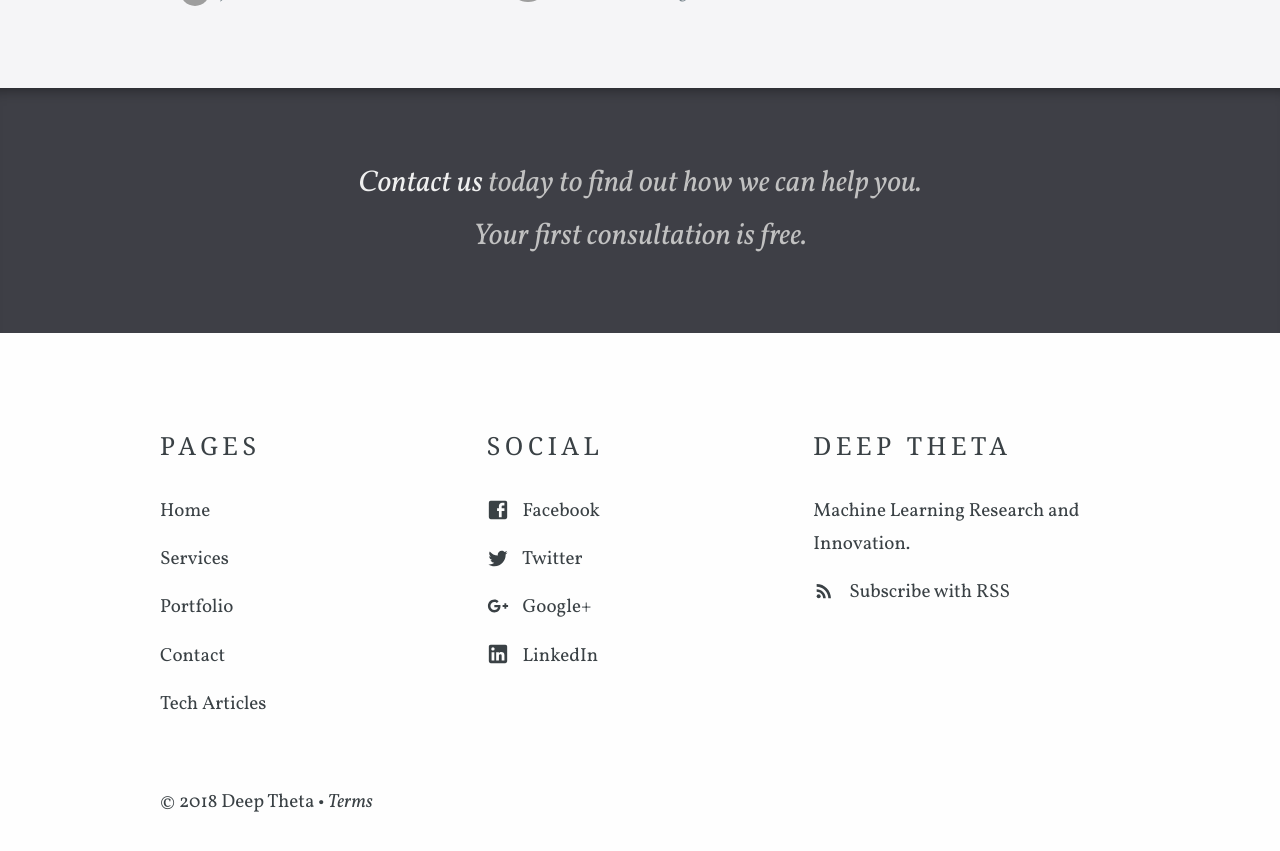
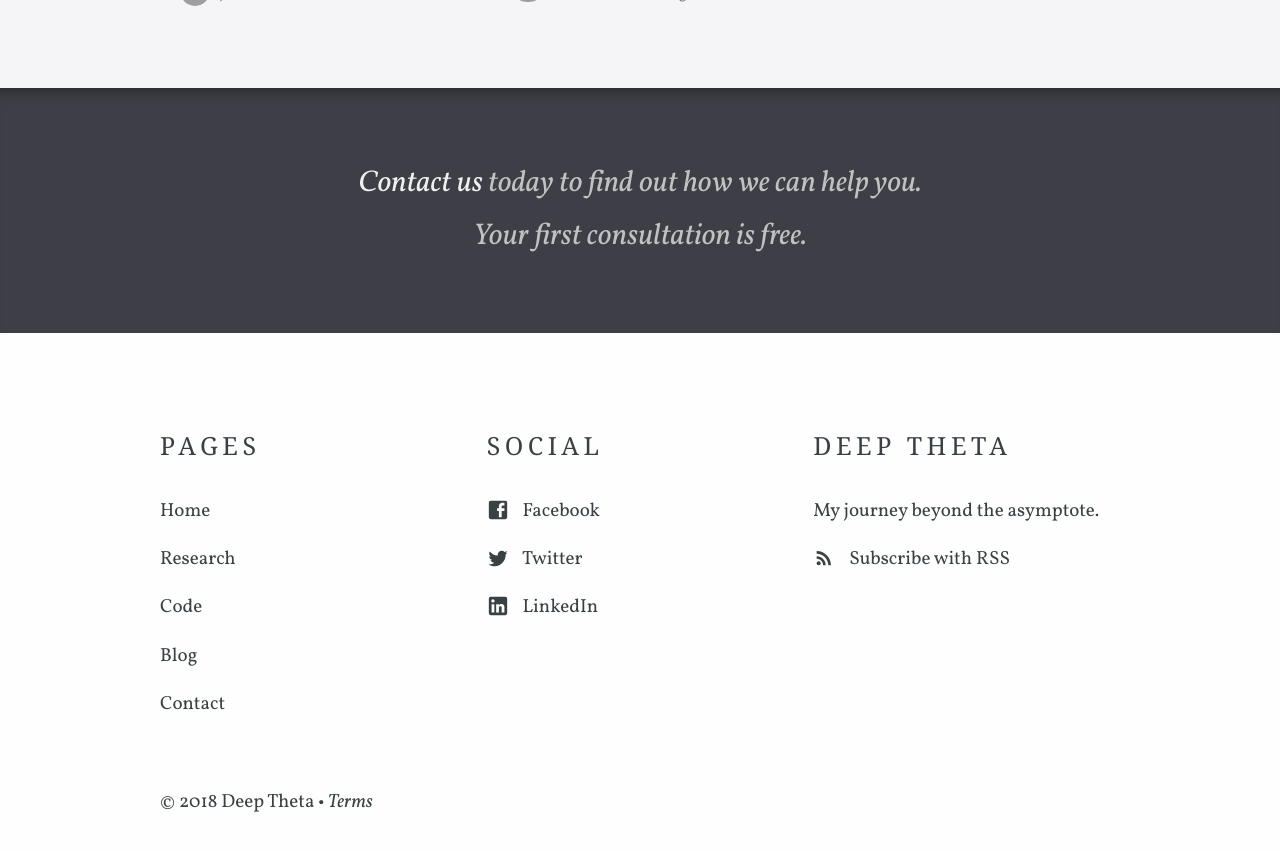
Before and after one commit to deeptheta/deeptheta.github.io, a Jekyll site: the page built from index.html, in a window 1280 px wide and 900 px high, scrolled down 602 px. Shown: the top 851 px of the window. Built offline with Jekyll 4.4.1, drawn with Linux system fonts in a browser that asks for light colours; some web fonts are replaced; grey boxes are pictures that could not be loaded.

```diff
--- a/Gemfile
+++ b/Gemfile
@@ -1,6 +1,6 @@
 source 'https://rubygems.org'
 
-gem 'jekyll', '3.7.2'
+gem 'jekyll', '3.8.4'
 
 group :jekyll_plugins do
   gem 'jekyll-archives', '2.1.1'
--- a/_config.yml
+++ b/_config.yml
@@ -10,7 +10,7 @@ disqus_shortname:
 
 # Values for the jekyll-seo-tag gem (https://github.com/jekyll/jekyll-seo-tag)
 logo: /siteicon.png
-description: Machine Learning Research and Innovation.
+description: My journey beyond the asymptote.
 author:
   name: Viktor Remeli
   email: viktor.remeli@gmail.com
@@ -87,7 +87,7 @@ exclude:
 
 call_to_actions:
   - Contact
-  - Blog Articles
+  - Blog Posts
   - Map
 
 social_icons:
--- a/_data/company.yml
+++ b/_data/company.yml
@@ -1,6 +1,6 @@
 title: Deep Theta
 subtitle: my journey beyond the asymptote
-description: Machine Learning Research and Innovation.
+description: My journey beyond the asymptote.
 contact_email_address: contact@example.com
 contact_phone_number: (03) 123 4567
 address: 123 Example Street, Gooseburb, 9876, Ducktown, New Zealand
--- a/_layouts/default.html
+++ b/_layouts/default.html
@@ -60,7 +60,7 @@
 		{% else %}
 			<section class="quote-section">
 				<p class="container editable">
-					<a href="{{ site.baseurl }}/tech/">Read our published tech articles</a> for an introduction and quick tips on various areas of applied machine learning.
+					<a href="{{ site.baseurl }}/blog/">Read our blog articles</a> for an introduction and quick tips on various areas of applied machine learning.
 				</p>
 			</section>
 		{% endif %}
```
Also changed, not shown: _data/footer.yml (+9 -13 lines), Gemfile.lock.
